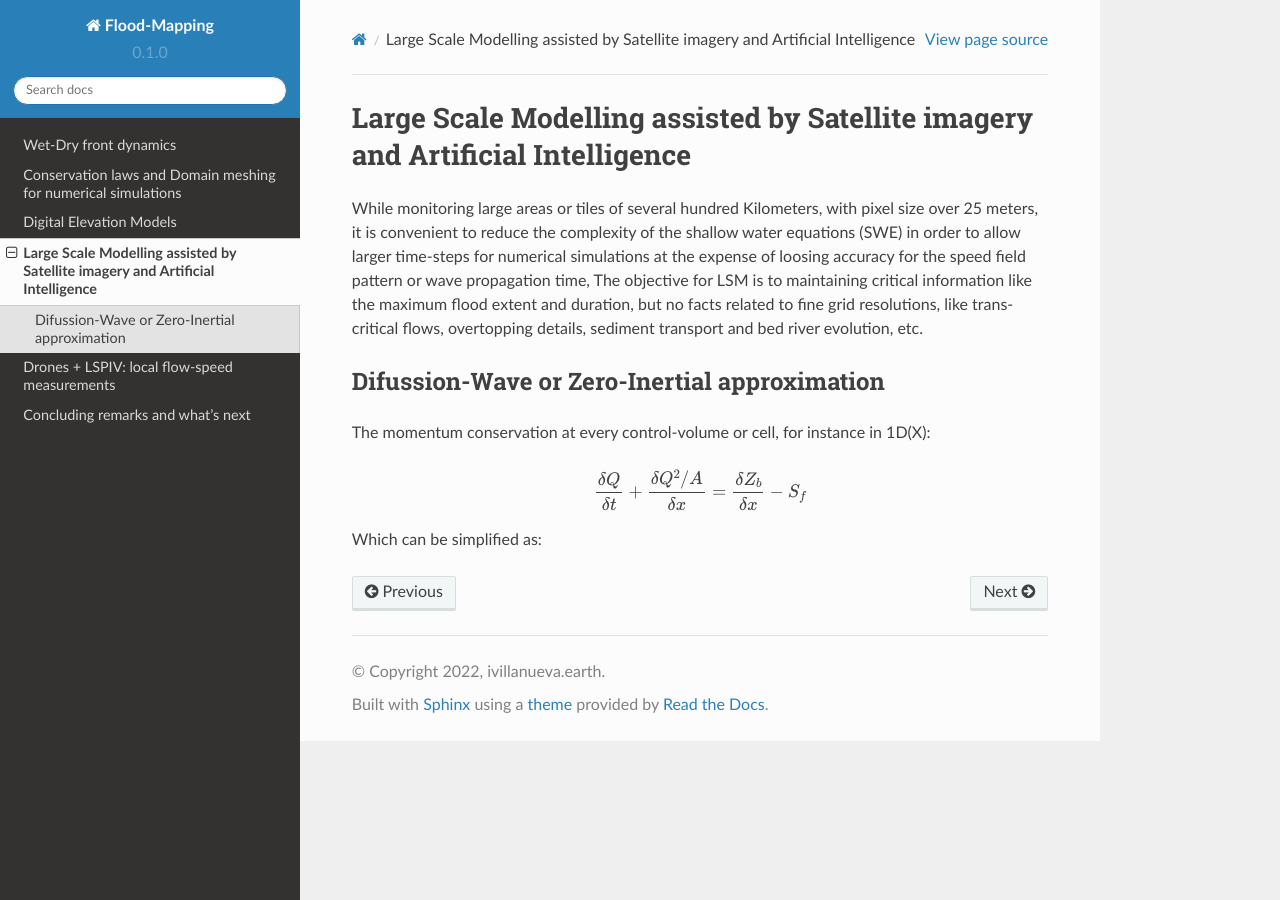
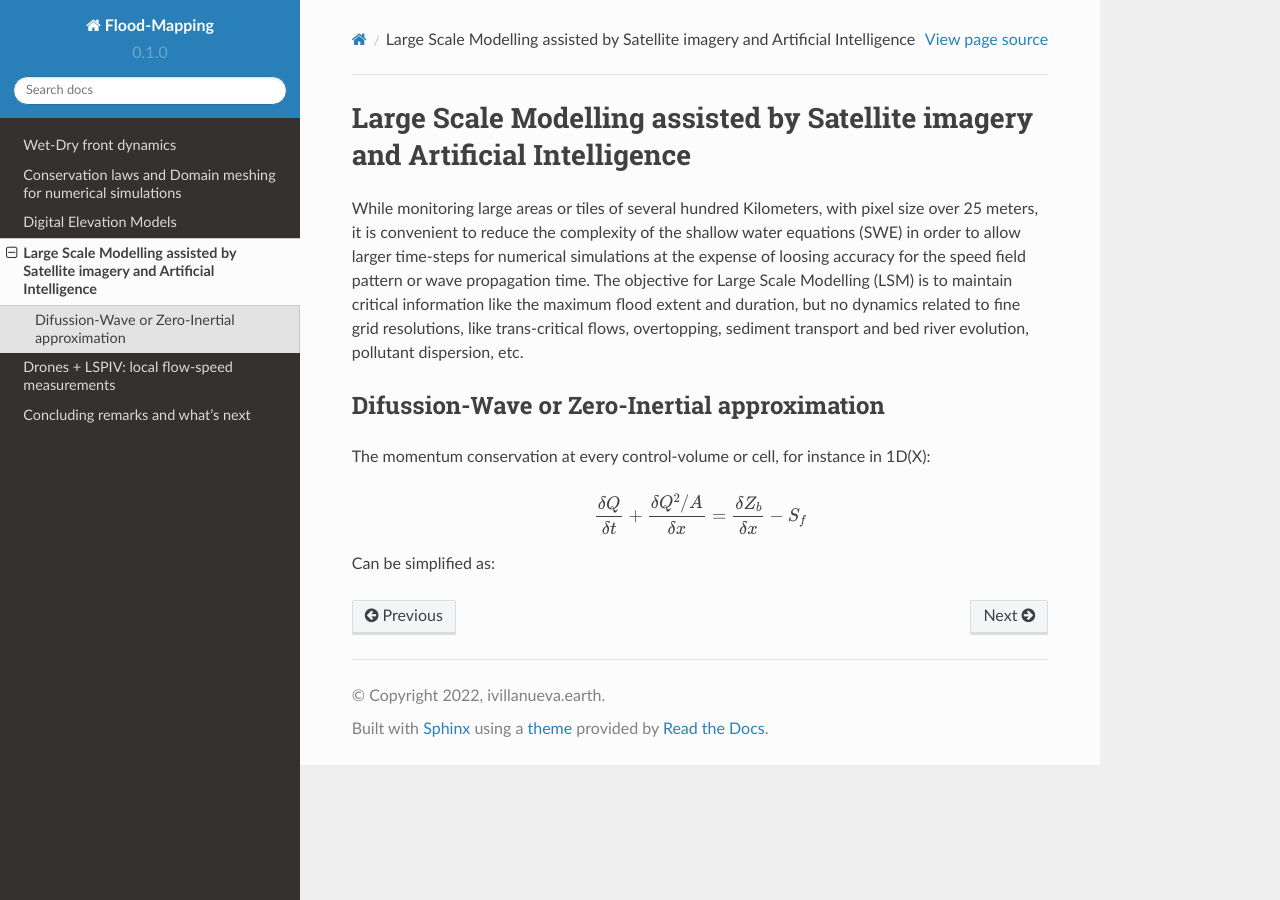
Before and after one commit to ivillamadrid/FloodMapping, a Sphinx documentation site: the page built from docs/source/lsm.rst, in a window 1280 px wide. Built offline with Sphinx 7.4.7 and the Read the Docs theme 2.0.0, drawn with Linux system fonts in a browser that asks for light colours.

Commit message:
Update lsm.rst

```diff
--- a/docs/source/lsm.rst
+++ b/docs/source/lsm.rst
@@ -3,9 +3,9 @@ Large Scale Modelling assisted by Satellite imagery and Artificial Intelligence
 
 While monitoring large areas or tiles of several hundred Kilometers, with pixel size over 25 meters,
 it is convenient to reduce the complexity of the shallow water equations (SWE) in order to allow larger
-time-steps for numerical simulations at the expense of loosing accuracy for the speed field pattern or wave propagation time,
-The objective for LSM is to maintaining critical information like the maximum flood extent and duration, but no facts related to
-fine grid resolutions, like trans-critical flows, overtopping details, sediment transport and bed river evolution, etc.
+time-steps for numerical simulations at the expense of loosing accuracy for the speed field pattern or wave propagation time.
+The objective for Large Scale Modelling (LSM) is to maintain critical information like the maximum flood extent and duration, but no dynamics related to
+fine grid resolutions, like trans-critical flows, overtopping, sediment transport and bed river evolution, pollutant dispersion, etc.
 
 Difussion-Wave or Zero-Inertial approximation
 ---------------------------------------------
@@ -16,4 +16,4 @@ The momentum conservation at every control-volume or cell, for instance in 1D(X)
 
   \frac{\delta Q} {\delta t} + \frac{\delta Q^2/A} {\delta x} = \frac{\delta Z_b} {\delta x}-S_f
 
-Which can be simplified as:
+Can be simplified as:
```
